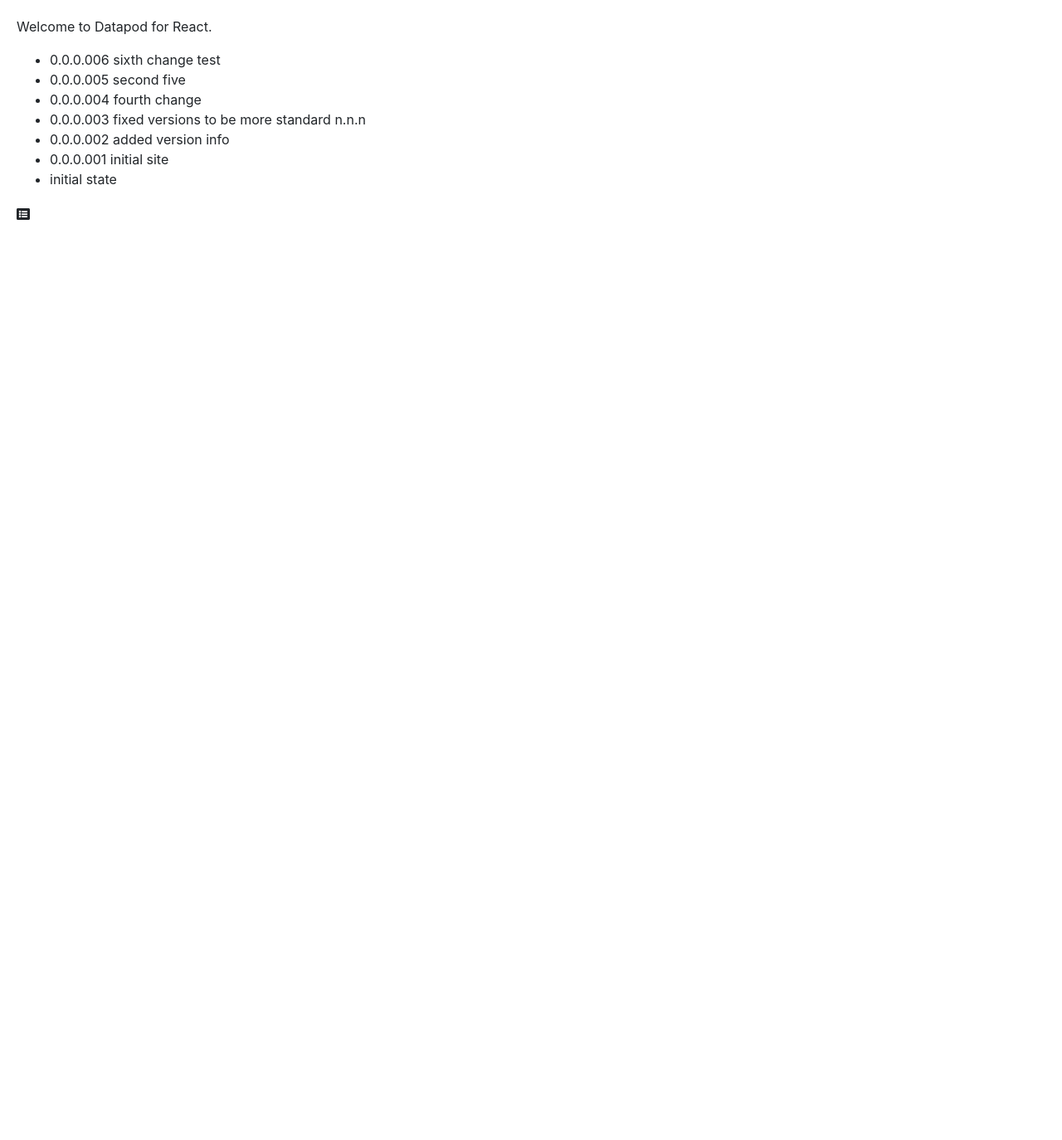
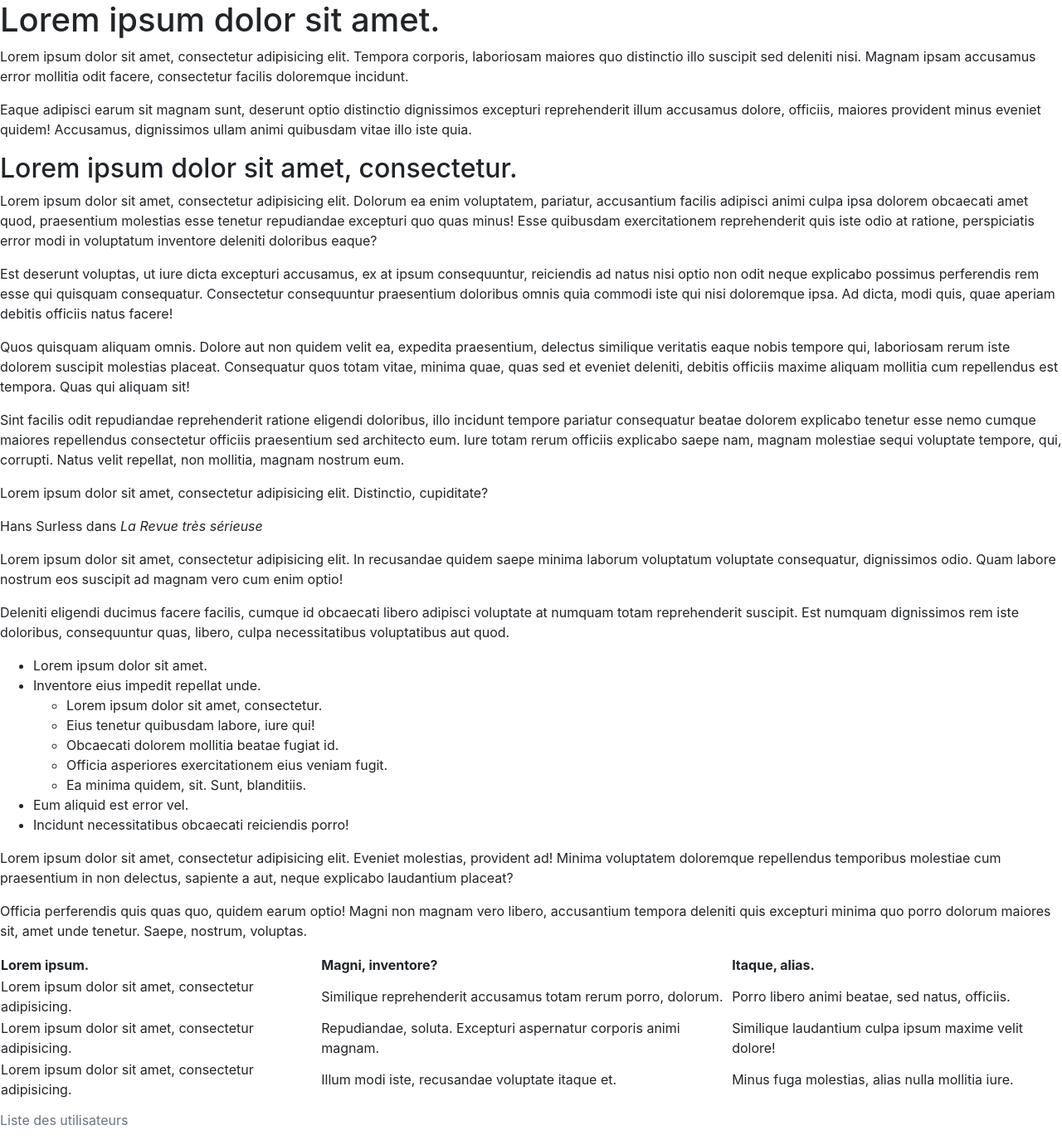
Before and after one commit to edwardtanguay/dpodreactold2, a React (Create React App) app: page / in a window 1280 px wide. Shown: the whole page at 83% size. Before the commit the page ends 800 px from the top, so only its background shows below. Built offline with nearby package versions, Linux system fonts and the light colour scheme.

Commit message:
lorem ipsum test of bootstrap

```diff
--- a/src/App.js
+++ b/src/App.js
@@ -5,19 +5,63 @@
 
 function App() {
 	return (
-		<div className="App">
-			<p>Welcome to Datapod for React.</p>
+		<article>
+			<h1>Lorem ipsum dolor sit amet.</h1>
+			<p>Lorem ipsum dolor sit amet, consectetur adipisicing elit. Tempora corporis, laboriosam maiores quo distinctio illo suscipit sed deleniti nisi. Magnam ipsam accusamus error mollitia odit facere, consectetur facilis doloremque incidunt.</p>
+			<p>Eaque adipisci earum sit magnam sunt, deserunt optio distinctio dignissimos excepturi reprehenderit illum accusamus dolore, officiis, maiores provident minus eveniet quidem! Accusamus, dignissimos ullam animi quibusdam vitae illo iste quia.</p>
+			<h2>Lorem ipsum dolor sit amet, consectetur.</h2>
+			<p>Lorem ipsum dolor sit amet, consectetur adipisicing elit. Dolorum ea enim voluptatem, pariatur, accusantium facilis adipisci animi culpa ipsa dolorem obcaecati amet quod, praesentium molestias esse tenetur repudiandae excepturi quo quas minus! Esse quibusdam exercitationem reprehenderit quis iste odio at ratione, perspiciatis error modi in voluptatum inventore deleniti doloribus eaque?</p>
+			<p>Est deserunt voluptas, ut iure dicta excepturi accusamus, ex at ipsum consequuntur, reiciendis ad natus nisi optio non odit neque explicabo possimus perferendis rem esse qui quisquam consequatur. Consectetur consequuntur praesentium doloribus omnis quia commodi iste qui nisi doloremque ipsa. Ad dicta, modi quis, quae aperiam debitis officiis natus facere!</p>
+			<p>Quos quisquam aliquam omnis. Dolore aut non quidem velit ea, expedita praesentium, delectus similique veritatis eaque nobis tempore qui, laboriosam rerum iste dolorem suscipit molestias placeat. Consequatur quos totam vitae, minima quae, quas sed et eveniet deleniti, debitis officiis maxime aliquam mollitia cum repellendus est tempora. Quas qui aliquam sit!</p>
+			<p>Sint facilis odit repudiandae reprehenderit ratione eligendi doloribus, illo incidunt tempore pariatur consequatur beatae dolorem explicabo tenetur esse nemo cumque maiores repellendus consectetur officiis praesentium sed architecto eum. Iure totam rerum officiis explicabo saepe nam, magnam molestiae sequi voluptate tempore, qui, corrupti. Natus velit repellat, non mollitia, magnam nostrum eum.</p>
+			<blockquote >
+				<p>Lorem ipsum dolor sit amet, consectetur adipisicing elit. Distinctio, cupiditate?</p>
+				<footer>Hans Surless dans <cite>La Revue très sérieuse</cite></footer>
+			</blockquote>
+			<p>Lorem ipsum dolor sit amet, consectetur adipisicing elit. In recusandae quidem saepe minima laborum voluptatum voluptate consequatur, dignissimos odio. Quam labore nostrum eos suscipit ad magnam vero cum enim optio!</p>
+			<p>Deleniti eligendi ducimus facere facilis, cumque id obcaecati libero adipisci voluptate at numquam totam reprehenderit suscipit. Est numquam dignissimos rem iste doloribus, consequuntur quas, libero, culpa necessitatibus voluptatibus aut quod.</p>
 			<ul>
-				<li>0.0.0.006 sixth change test</li>
-				<li>0.0.0.005 second five</li>
-				<li>0.0.0.004 fourth change</li>
-				<li>0.0.0.003 fixed versions to be more standard n.n.n</li>
-				<li>0.0.0.002 added version info</li>
-				<li>0.0.0.001 initial site</li>
-				<li>initial state</li>
+				<li>Lorem ipsum dolor sit amet.</li>
+				<li>Inventore eius impedit repellat unde.
+            <ul>
+						<li>Lorem ipsum dolor sit amet, consectetur.</li>
+						<li>Eius tenetur quibusdam labore, iure qui!</li>
+						<li>Obcaecati dolorem mollitia beatae fugiat id.</li>
+						<li>Officia asperiores exercitationem eius veniam fugit.</li>
+						<li>Ea minima quidem, sit. Sunt, blanditiis.</li>
+					</ul>
+				</li>
+				<li>Eum aliquid est error vel.</li>
+				<li>Incidunt necessitatibus obcaecati reiciendis porro!</li>
 			</ul>
-			<FaListAlt />
-		</div>
+			<p>Lorem ipsum dolor sit amet, consectetur adipisicing elit. Eveniet molestias, provident ad! Minima voluptatem doloremque repellendus temporibus molestiae cum praesentium in non delectus, sapiente a aut, neque explicabo laudantium placeat?</p>
+			<p>Officia perferendis quis quas quo, quidem earum optio! Magni non magnam vero libero, accusantium tempora deleniti quis excepturi minima quo porro dolorum maiores sit, amet unde tenetur. Saepe, nostrum, voluptas.</p>
+			<table>
+				<caption>Liste des utilisateurs</caption>
+				<thead>
+					<tr>
+						<th>Lorem ipsum.</th>
+						<th>Magni, inventore?</th>
+						<th>Itaque, alias.</th>
+					</tr>
+				</thead>
+				<tr>
+					<td>Lorem ipsum dolor sit amet, consectetur adipisicing.</td>
+					<td>Similique reprehenderit accusamus totam rerum porro, dolorum.</td>
+					<td>Porro libero animi beatae, sed natus, officiis.</td>
+				</tr>
+				<tr>
+					<td>Lorem ipsum dolor sit amet, consectetur adipisicing.</td>
+					<td>Repudiandae, soluta. Excepturi aspernatur corporis animi magnam.</td>
+					<td>Similique laudantium culpa ipsum maxime velit dolore!</td>
+				</tr>
+				<tr>
+					<td>Lorem ipsum dolor sit amet, consectetur adipisicing.</td>
+					<td>Illum modi iste, recusandae voluptate itaque et.</td>
+					<td>Minus fuga molestias, alias nulla mollitia iure.</td>
+				</tr>
+			</table>
+		</article>
 	);
 }
 
```
